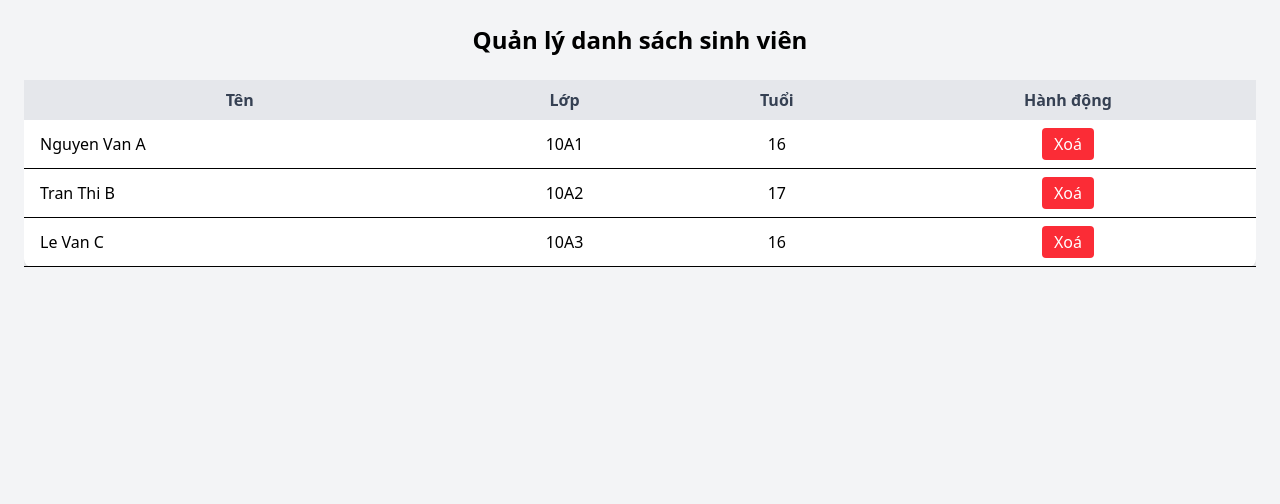
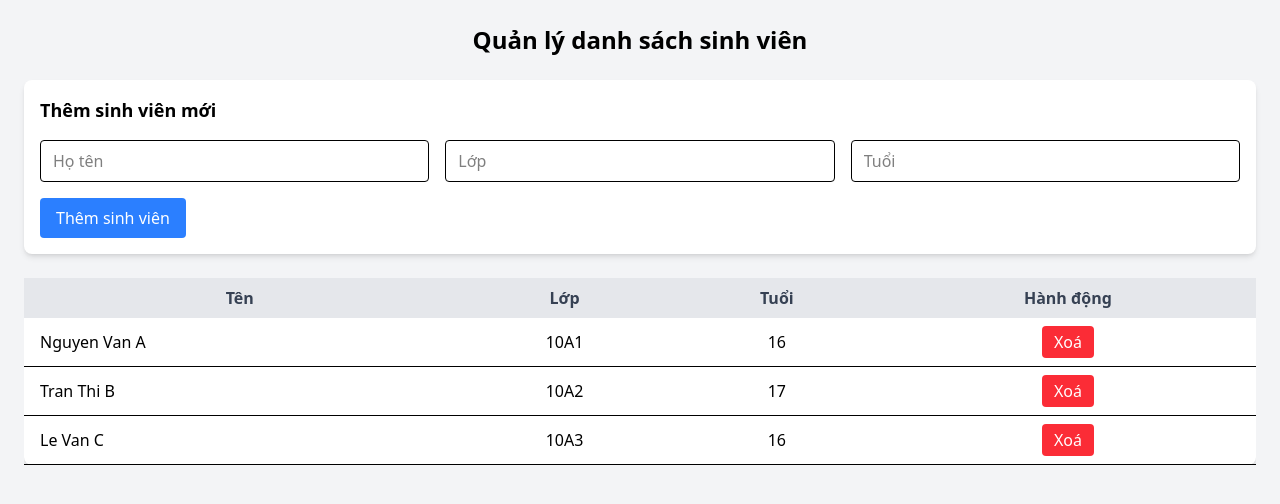
Before and after one commit to LeTanPhong3003/22672071_LeTanPhong_KTTH, a React (Vite) app in the folder my-app/: page / in a window 1280 px wide. Shown: the top 504 px of the page. Built offline with nearby package versions, Linux system fonts and the light colour scheme.

Commit message:
feat: thêm  sinh viên mới

```diff
--- a/my-app/src/App.jsx
+++ b/my-app/src/App.jsx
@@ -8,9 +8,61 @@ function App() {
     { id: 3, name: 'Le Van C', class: '10A3', age: 16 },
   ]);
 
+  // State để lưu thông tin sinh viên mới
+  const [newStudent, setNewStudent] = useState({ name: '', class: '', age: '' });
+
+  // Hàm xử lý thêm sinh viên
+  const handleAddStudent = () => {
+    if (newStudent.name && newStudent.class && newStudent.age) {
+      setStudents([
+        ...students,
+        { id: students.length + 1, ...newStudent, age: parseInt(newStudent.age) },
+      ]);
+      setNewStudent({ name: '', class: '', age: '' }); // Reset form
+    } else {
+      alert('Vui lòng nhập đầy đủ thông tin!');
+    }
+  };
+
   return (
     <div className="p-6 bg-gray-100 min-h-screen">
       <h1 className="text-2xl font-bold text-center mb-6">Quản lý danh sách sinh viên</h1>
+
+      {/* Form thêm sinh viên */}
+      <div className="mb-6 bg-white p-4 shadow-md rounded-lg">
+        <h2 className="text-lg font-semibold mb-4">Thêm sinh viên mới</h2>
+        <div className="grid grid-cols-3 gap-4 mb-4">
+          <input
+            type="text"
+            placeholder="Họ tên"
+            value={newStudent.name}
+            onChange={(e) => setNewStudent({ ...newStudent, name: e.target.value })}
+            className="border px-3 py-2 rounded w-full"
+          />
+          <input
+            type="text"
+            placeholder="Lớp"
+            value={newStudent.class}
+            onChange={(e) => setNewStudent({ ...newStudent, class: e.target.value })}
+            className="border px-3 py-2 rounded w-full"
+          />
+          <input
+            type="number"
+            placeholder="Tuổi"
+            value={newStudent.age}
+            onChange={(e) => setNewStudent({ ...newStudent, age: e.target.value })}
+            className="border px-3 py-2 rounded w-full"
+          />
+        </div>
+        <button
+          onClick={handleAddStudent}
+          className="bg-blue-500 text-white px-4 py-2 rounded hover:bg-blue-600"
+        >
+          Thêm sinh viên
+        </button>
+      </div>
+
+      {/* Bảng danh sách sinh viên */}
       <div className="overflow-x-auto">
         <table className="table-auto w-full bg-white shadow-md rounded-lg">
           <thead>
```
Also changed, not shown: 1 other file (tests, documents, lock files or other folders). Lines whose indentation alone changed are shown as unchanged.
